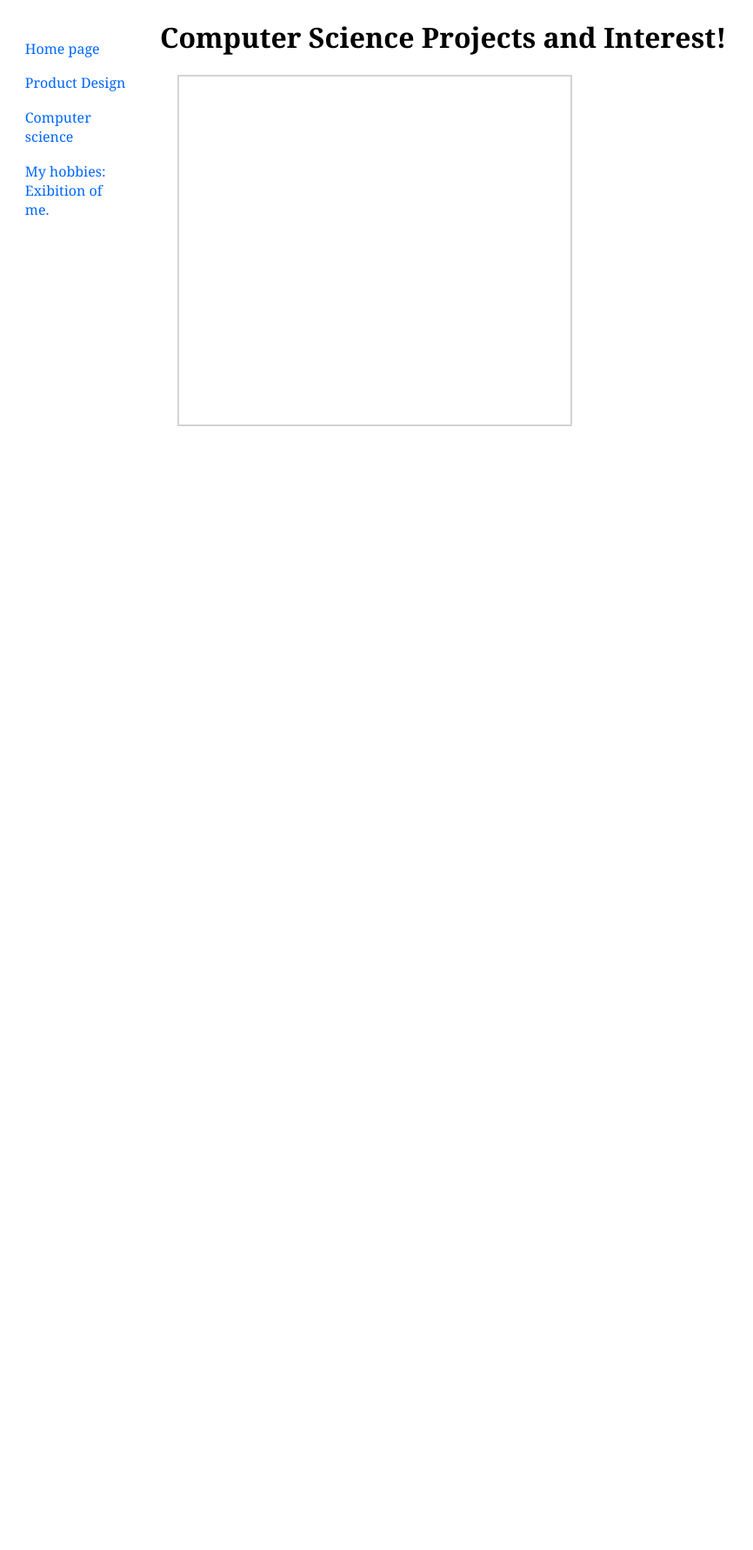
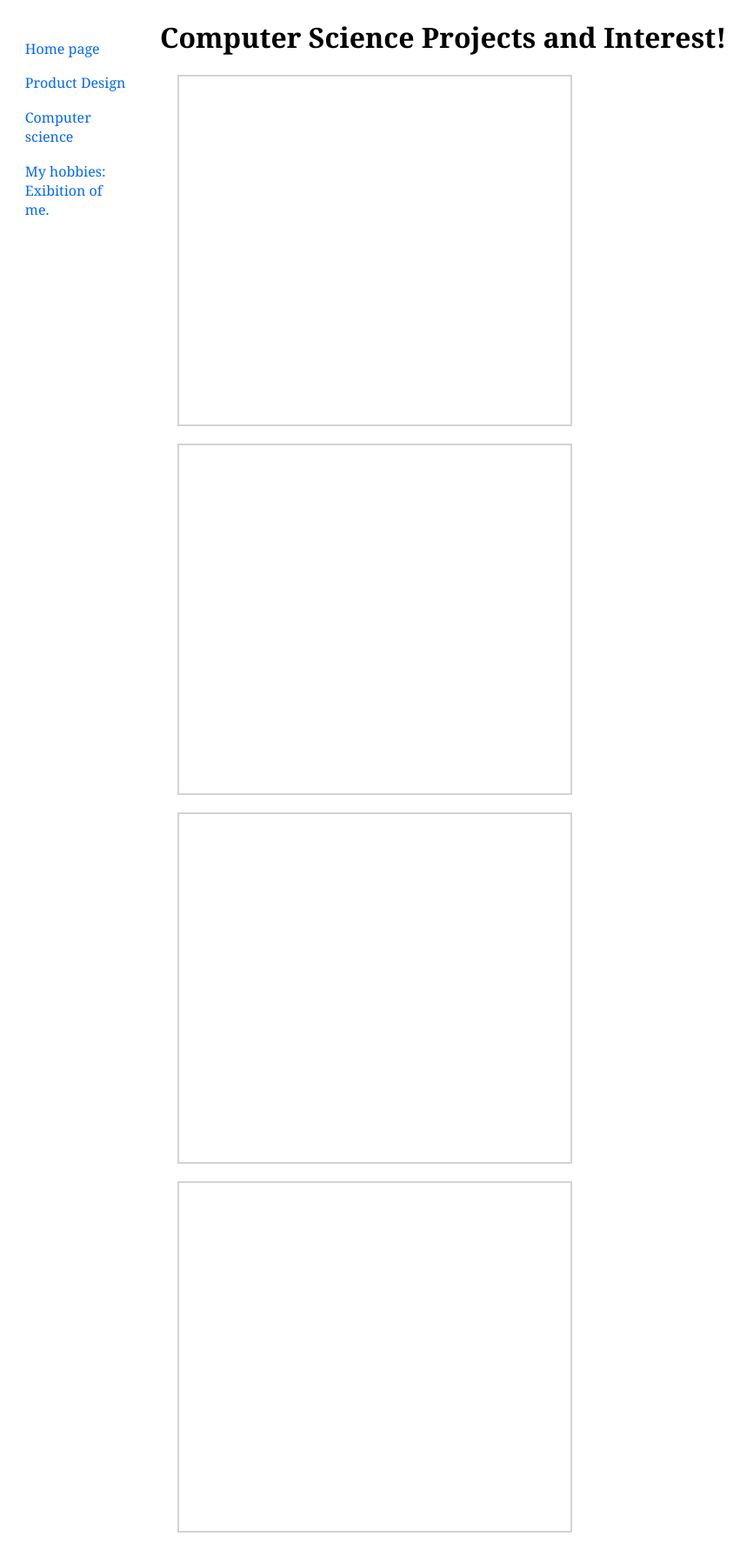
Before and after one commit to TheTriangleTrippa/Portfolio, a Jekyll site: the page built from transit.html, in a window 1280 px wide. Shown: the whole page at 87% size, without its empty margins (0-866 px from the left). Built offline with Jekyll 4.4.1, drawn with Linux system fonts in a browser that asks for light colours; before the commit the page ends 900 px from its top, so only the background shows below that.

Commit message:
Update musing.html

```diff
--- a/_includes/musing.html
+++ b/_includes/musing.html
@@ -62,7 +62,9 @@ div.athc_bx4 {
 <!-- Content section -->
 <h1> Computer Science Projects and Interest!</h1>
 
-
+ <div class="athc_bx1"></div>
+<div class="athc_bx2"></div>
+<div class="athc_bx3"></div>
 <div class="athc_bx4"></div>
 </body>
 </html>
```
